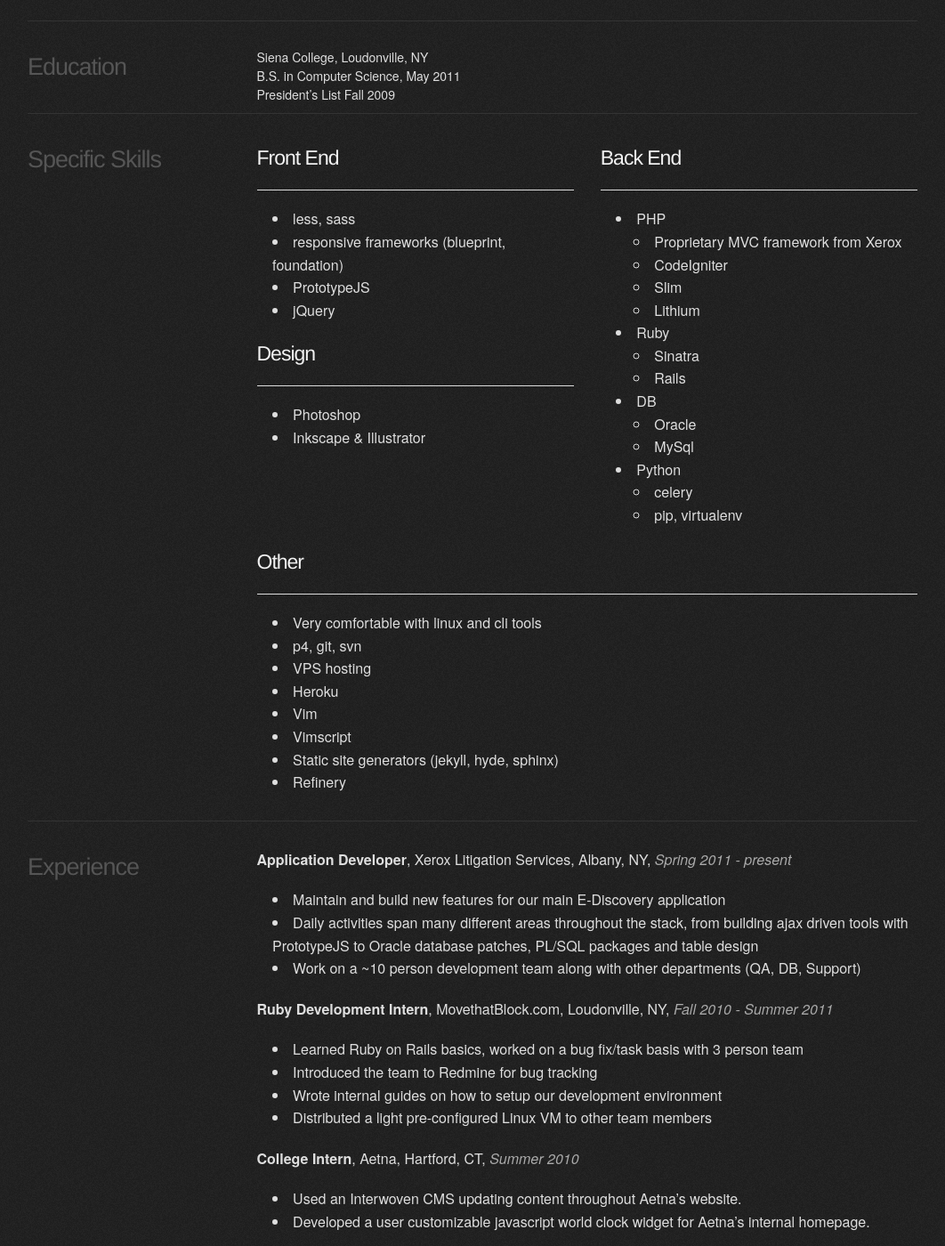
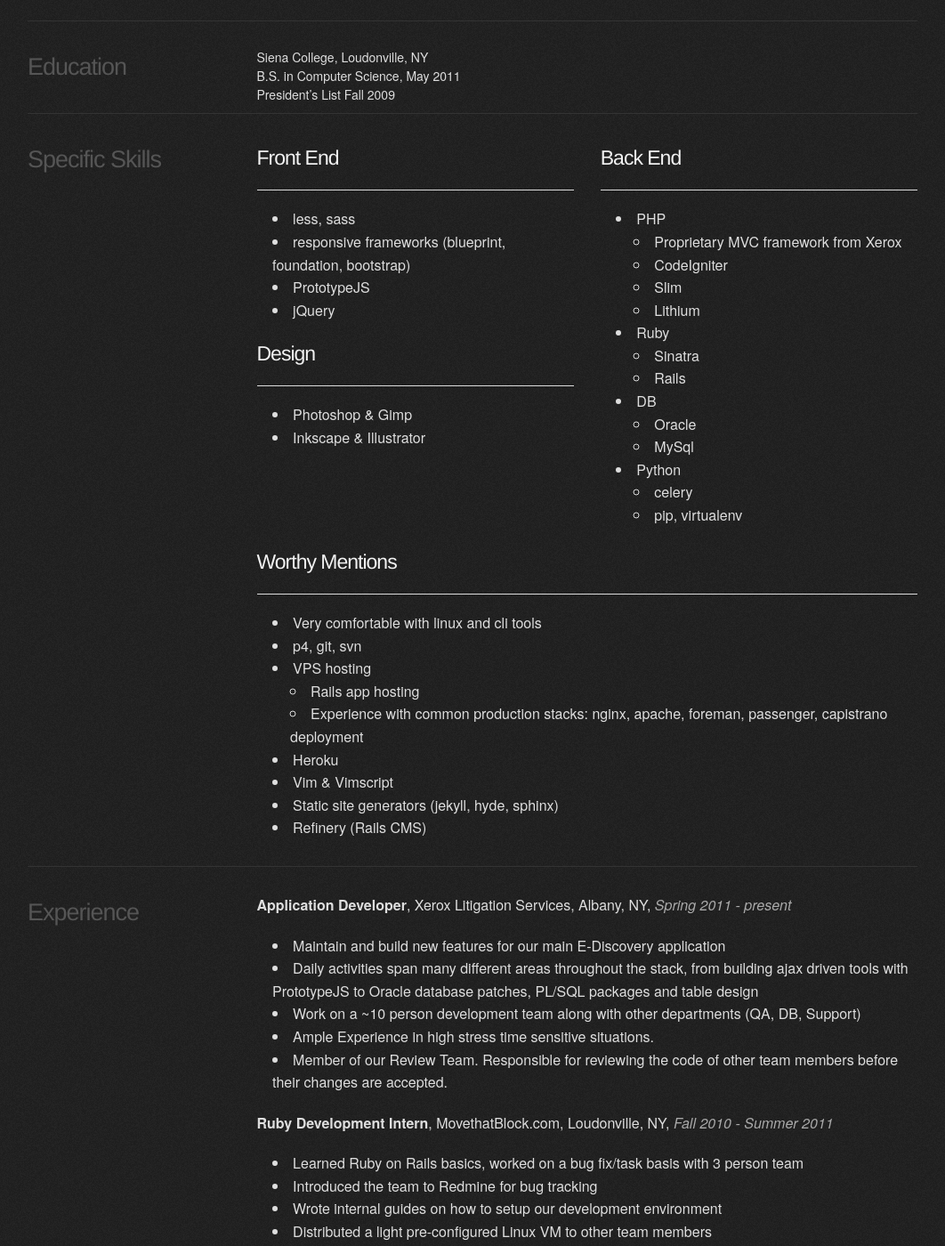
Before and after one commit to cfebs/cfebs.github.com, a Jekyll site: the page built from resume.html, in a window 1280 px wide and 1400 px high, scrolled down 395 px. Shown: the whole window at 89% size, without its empty margins (109-1171 px from the left). Built offline with Jekyll 4.4.1, drawn with Linux system fonts in a browser that asks for light colours; nearby versions of some CDN libraries.

Commit message:
few updates

```diff
--- a/_includes/resume/experience.md
+++ b/_includes/resume/experience.md
@@ -3,6 +3,8 @@
 * Maintain and build new features for our main E-Discovery application
 * Daily activities span many different areas throughout the stack, from building ajax driven tools with PrototypeJS to Oracle database patches, PL/SQL packages and table design
 * Work on a ~10 person development team along with other departments (QA, DB, Support)
+* Ample Experience in high stress time sensitive situations.
+* Member of our Review Team. Responsible for reviewing the code of other team members before their changes are accepted.
 
 **Ruby Development Intern**, MovethatBlock.com, Loudonville, NY, _Fall 2010 - Summer 2011_
 
--- a/_includes/resume/front.md
+++ b/_includes/resume/front.md
@@ -3,7 +3,7 @@
 ---------
 
 - less, sass
-- responsive frameworks (blueprint, foundation)
+- responsive frameworks (blueprint, foundation, bootstrap)
 - PrototypeJS
 - jQuery
 
@@ -11,5 +11,5 @@
 
 -----------
 
-- Photoshop
+- Photoshop & Gimp
 - Inkscape & Illustrator
--- a/_includes/resume/other.md
+++ b/_includes/resume/other.md
@@ -1,12 +1,13 @@
 
-#### Other
+#### Worthy Mentions
 --------------
 
 - Very comfortable with linux and cli tools
 - p4, git, svn
 - VPS hosting
+  - Rails app hosting
+  - Experience with common production stacks: nginx, apache, foreman, passenger, capistrano deployment
 - Heroku
-- Vim
-- Vimscript
+- Vim & Vimscript
 - Static site generators (jekyll, hyde, sphinx)
-- Refinery
+- Refinery (Rails CMS)
```
